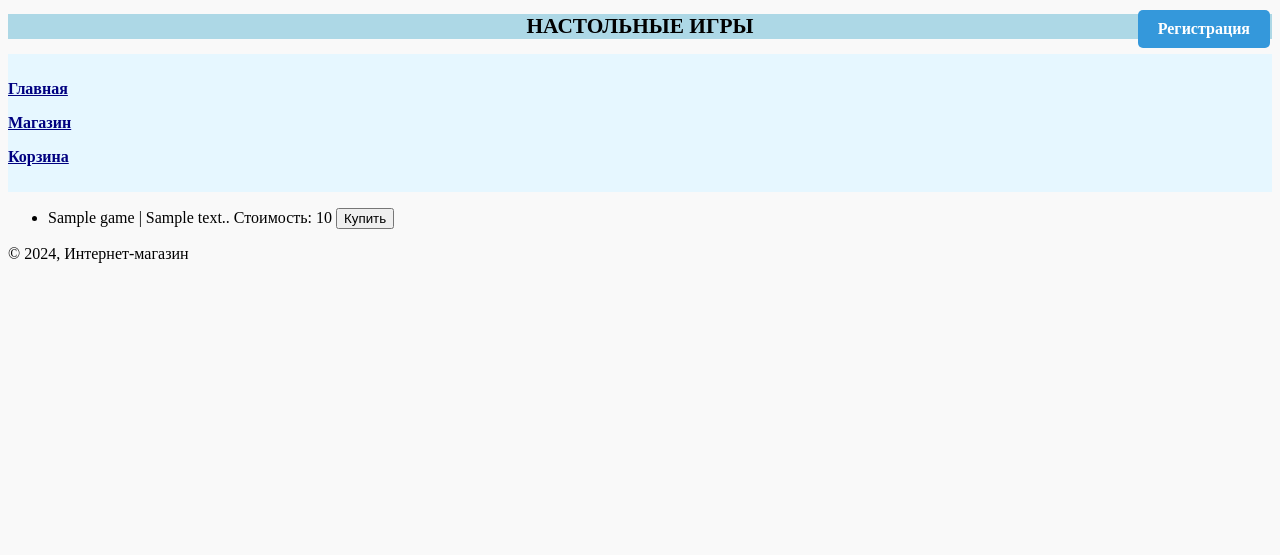
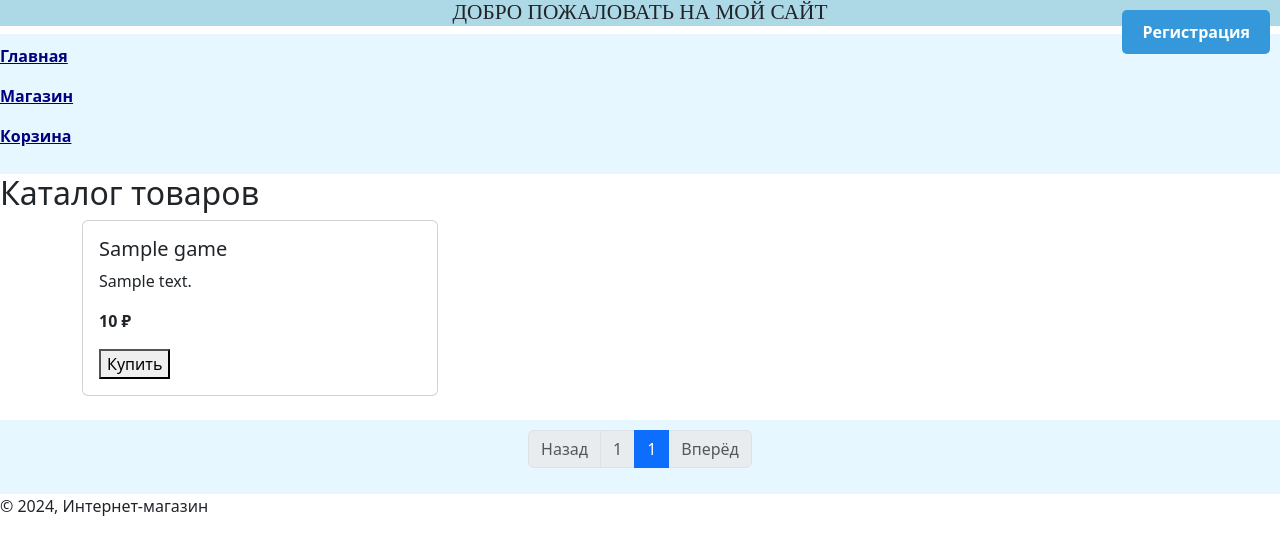
Before and after one commit to DedSerg/Module_19_paginator, a Django app: template templates/fourth_task/games.html in a window 1280 px wide. Shown: the top 555 px of the page. Run offline with Django 3.2, Linux system fonts and the light colour scheme; the template is opened without the code that fills it: most values are stand-ins (such as "Sample title", 1, 10 or a date in 2020).

Commit message:
Добавить

```diff
--- a/task1/models.py
+++ b/task1/models.py
@@ -22,3 +22,8 @@
 
     def __str__(self):
         return self.title
+
+class Catalog(models.Model):
+    title = models.CharField(max_length=255)
+    content = models.TextField()
+    created_at = models.DateTimeField(auto_now_add=True)
--- a/templates/fourth_task/games.html
+++ b/templates/fourth_task/games.html
@@ -1,21 +1,73 @@
 {% extends "menu.html" %}
 
-{% block pagename %}
-    <h1>Настольные игры</h1>
+{% block title %}Каталог товаров{% endblock %}
+
+{% block content %}
+<h2>Каталог товаров</h2>
+
+<!-- Сетка товаров -->
+<div class="container">
+    <div class="row">
+        {% for game in page_obj %}
+        <div class="col-md-4 mb-4"> <!-- Колонка для карточки товара -->
+            <div class="card h-100"> <!-- Карточка с высотой, заполняющей колонку -->
+                <div class="card-body">
+                    <h5 class="card-title">{{ game.title }}</h5> <!-- Название товара -->
+                    <p class="card-text">{{ game.description }}</p> <!-- Описание товара -->
+                    <p class="card-text"><strong>{{ game.cost }} ₽</strong></p> <!-- Цена товара -->
+                    <button type="submit">Купить</button>  <!-- Кнопка "Купить" -->
+                </div>
+            </div>
+        </div>
+        {% endfor %}
+    </div>
+</div>
+
+<!-- Навигация по страницам (пагинация) -->
+<nav aria-label="Page navigation">
+    <ul class="pagination justify-content-center">
+        {% if page_obj.has_previous %}
+        <li class="page-item">
+            <a class="page-link" href="?page=1">Назад</a> <!-- Ссылка на первую страницу -->
+        </li>
+        <li class="page-item">
+            <a class="page-link" href="?page={{ page_obj.previous_page_number }}">Назад</a> <!-- Ссылка на предыдущую страницу -->
+        </li>
+        {% else %}
+        <li class="page-item disabled">
+            <span class="page-link">Назад</span> <!-- Заблокированная кнопка, если предыдущей страницы нет -->
+        </li>
+        {% endif %}
+
+        <li class="page-item disabled">
+            <span class="page-link">{{ page_obj.number }}</span> <!-- Активная страница -->
+        </li>
+
+        {% for num in page_obj.paginator.page_range %}
+            {% if num != page_obj.number %}
+            <li class="page-item">
+                <a class="page-link" href="?page={{ num }}">{{ num }}</a> <!-- Ссылка на соседние страницы -->
+            </li>
+            {% else %}
+            <li class="page-item active">
+                <span class="page-link">{{ num }}</span> <!-- Активная страница -->
+            </li>
+            {% endif %}
+        {% endfor %}
+
+        {% if page_obj.has_next %}
+        <li class="page-item">
+            <a class="page-link" href="?page={{ page_obj.next_page_number }}">Вперёд</a> <!-- Ссылка на следующую страницу -->
+        </li>
+        <li class="page-item">
+            <a class="page-link" href="?page={{ page_obj.paginator.num_pages }}">Вперёд</a> <!-- Ссылка на последнюю страницу -->
+        </li>
+        {% else %}
+        <li class="page-item disabled">
+            <span class="page-link">Вперёд</span> <!-- Заблокированная кнопка, если следующей страницы нет -->
+        </li>
+        {% endif %}
+    </ul>
+</nav>
+
 {% endblock %}
-{% block menu %}
-    {{block.super}}
-{% endblock %}
-{% block content %}
-    {% for game in mydict %}
-        <ul>
-
-            <li>{{ game.title }} | {{ game.description}}. Стоимость: {{ game.cost }} <button>Купить</button> </li>
-        </ul>
-    {% endfor %}
-{% endblock %}
-
-users1 = Buyer.objects.all().values()
-    n_users=len(users1)
-    for i in range(n_users):
-        users.append(users1[i]['name'])
--- a/templates/fourth_task/menu.html
+++ b/templates/fourth_task/menu.html
@@ -4,16 +4,16 @@
 <html lang="en">
 <head>
     <meta charset="UTF-8">
+    <meta name="viewport" content="width=device-width, initial-scale=1.0"> <!-- Для адаптивности -->
 
     <title>{% block page_title %}My Site{% endblock %}</title>
     <link rel="stylesheet" type="text/css" href="{% static 'style.css' %}">
-
+    <!-- Подключение Bootstrap CSS -->
+    <link href="https://cdn.jsdelivr.net/npm/bootstrap@5.3.0-alpha1/dist/css/bootstrap.min.css" rel="stylesheet">
 </head>
 <body>
     <header>
         <h1>{% block pagename %}Добро пожаловать на мой сайт{% endblock %}</h1>
-
-
     </header>
     <nav>
         {% block menu %}
@@ -21,19 +21,21 @@
         <p><a href="http://127.0.0.1:8000/platform/games">Магазин</a></p>
         <p><a href="http://127.0.0.1:8000/platform/cart">Корзина</a></p>
         <p><a href="http://127.0.0.1:8000/django_sign_up" class="register-button">Регистрация</a></p> <!-- Кнопка регистрации -->
-
         {% endblock %}
     </nav>
 
     <main>
         {% block content %}
         <p>Здесь будет основной контент страницы.</p>
-
-
-
-
         {% endblock %}
     </main>
-    © 2024, Интернет-магазин
+
+    <!-- Подключение Bootstrap JS и Popper.js -->
+    <script src="https://cdn.jsdelivr.net/npm/@popperjs/core@2.11.6/dist/umd/popper.min.js"></script>
+    <script src="https://cdn.jsdelivr.net/npm/bootstrap@5.3.0-alpha1/dist/js/bootstrap.min.js"></script>
+
+    <footer>
+        © 2024, Интернет-магазин
+    </footer>
 </body>
 </html>
```
Also changed, not shown: task1/views.py (+10 -8 lines), db.sqlite3.
